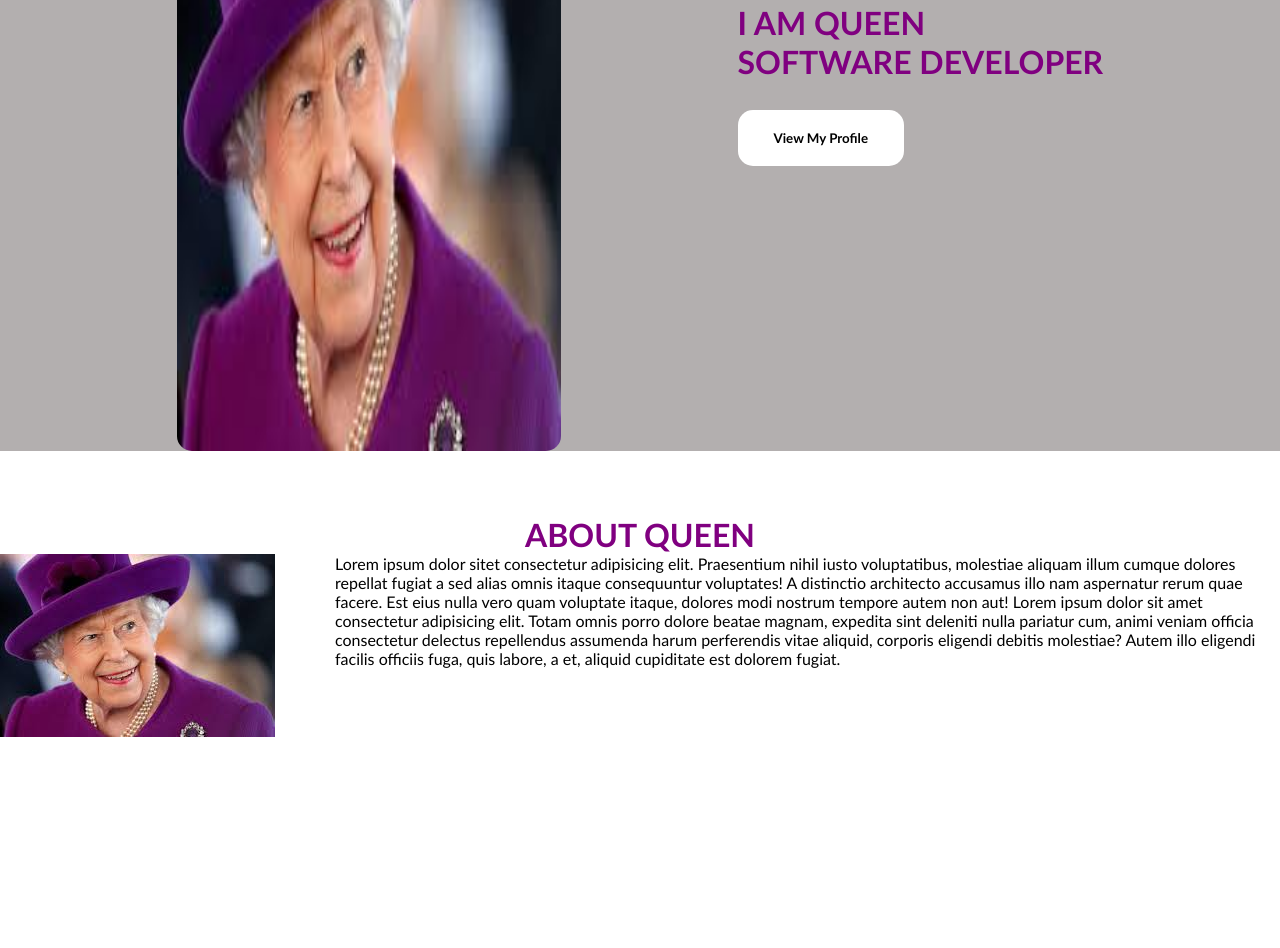
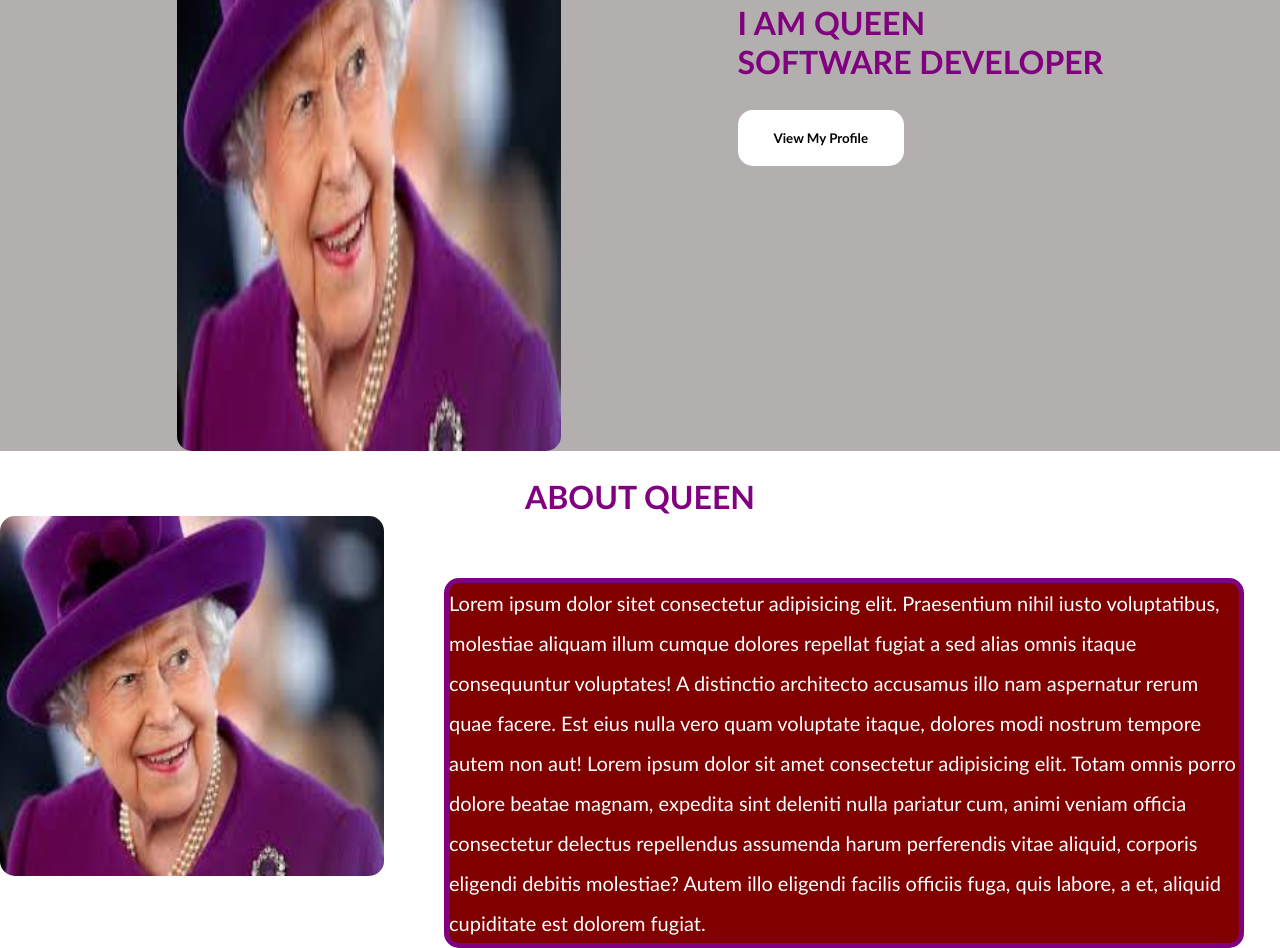
Before and after one commit to rossyvee/Week1-PortfolioIP, a plain HTML site: page index.html in a window 1280 px wide. Shown: the part 248-1196 px from the top of the page. Before the commit the page ends 985 px from the top, so only its background shows below. Drawn offline with Linux system fonts and the light colour scheme.

Commit message:
style:adding colour- adding background colour to text

```diff
--- a/index.css
+++ b/index.css
@@ -56,7 +56,7 @@
     margin-top: 10%;
 }
 .About{
-    margin-top: 5%;
+    margin-top: 2%;
 }
 .About h1{
     text-align: center;
@@ -67,3 +67,19 @@
     column-gap: 60px;
     float: left;
 }
+.description img{
+    width: 30vw;
+    height: 45vh;
+    border-radius: 15px;
+}
+.description p{
+    margin-top: 5%;
+    width: 100vh;
+    line-height: 2;
+    font-size: 20px;
+    border: solid purple 5px;
+    border-radius: 15px;
+    color: white;
+    background-color: maroon;
+
+}
```
